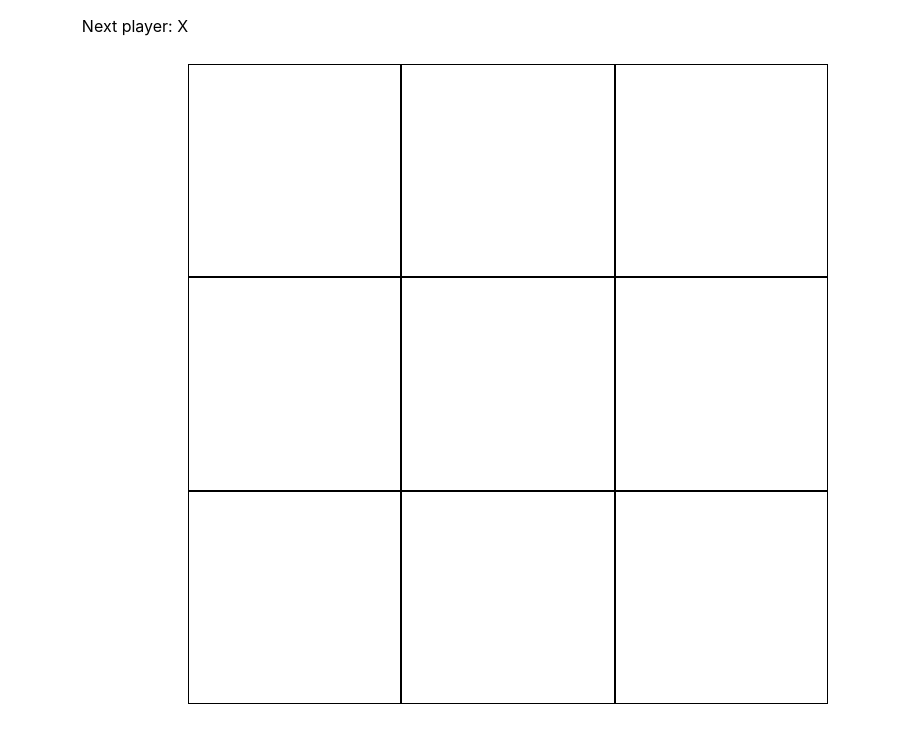
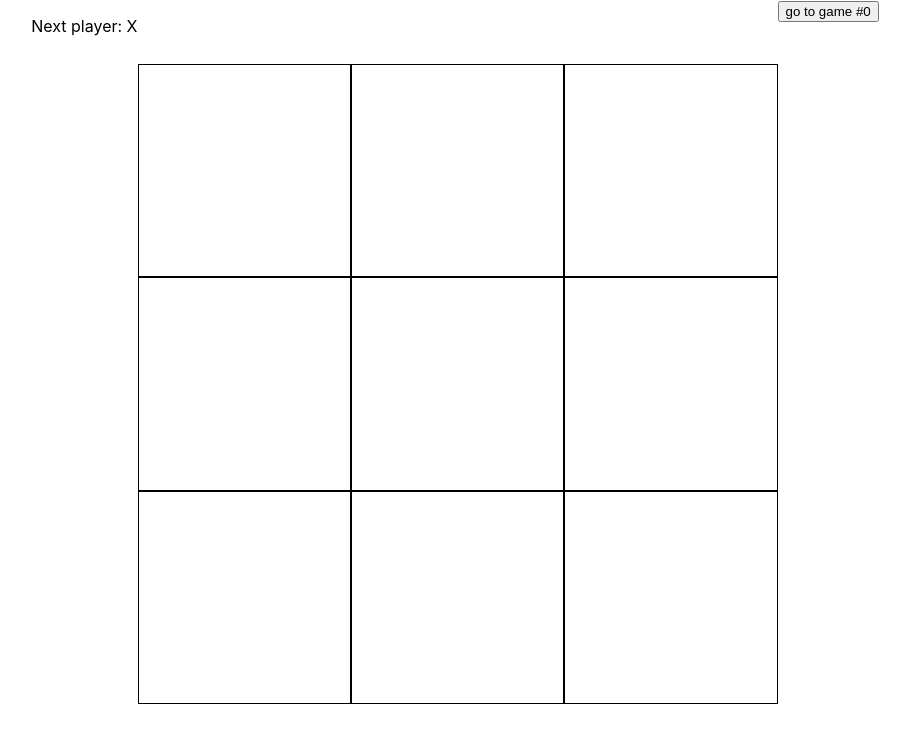
Before and after one commit to kenya6111/React-Tic-Tac-Toe, a React (Create React App) app: page / in a window 1280 px wide. Shown: the top 742 px of the page, without its empty margins (185-1095 px from the left). Built offline with nearby package versions, Linux system fonts and the light colour scheme.

Commit message:
履歴管理機能追加

```diff
--- a/src/App.tsx
+++ b/src/App.tsx
@@ -6,6 +6,8 @@ function App() {
   const [isPlayerX , setIsPlayerX] = useState(true)
   const [array , setArray] = useState(["","","","","","","","",""])
   const [isGameSet, setIsGameSet] = useState(false)
+  const [history,setHistory] = useState([Array(9).fill(null)])
+
   const onClickBlock = (index:number) => {
     const newArray = [...array]
     if(newArray[index]) return
@@ -21,8 +23,19 @@ function App() {
     setArray(newArray)
     // playerフラグを反転
     setIsPlayerX(!isPlayerX)
+
+    // 履歴記録
+    const newHistory = [...history]
+    newHistory.push(newArray)
+    setHistory(newHistory)
   }
 
+  const onClickHistory = (index:number) => {
+    console.log(index)
+    const targetHistory = history[index]
+    setArray(targetHistory)
+
+  }
   const checkWinner = ()=>{
     console.log(222)
     const arr1 = array[0] === array[1] ? (array[1] === array[2] ? (array[2] !== "" ? true : false) : false ) : false
@@ -59,6 +72,16 @@ function App() {
         ))}
       </div>
 
+      <div>
+        {history.map((his,index)=>(
+          <>
+            <div>
+              <button onClick={()=>onClickHistory(index)}>go to game #{index}</button>
+            </div>
+          </>
+        ))}
+      </div>
+
     </div>
   );
 }
```
